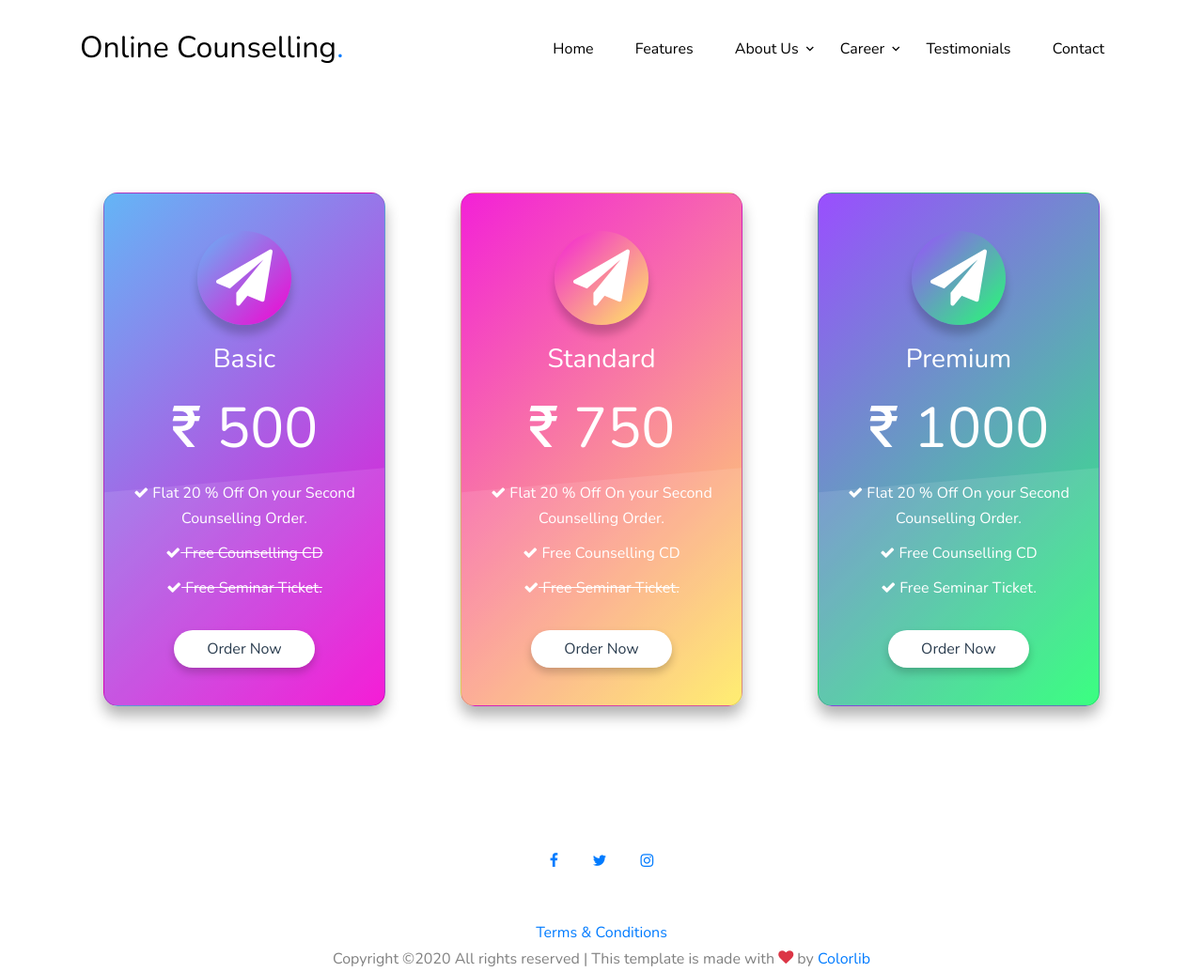
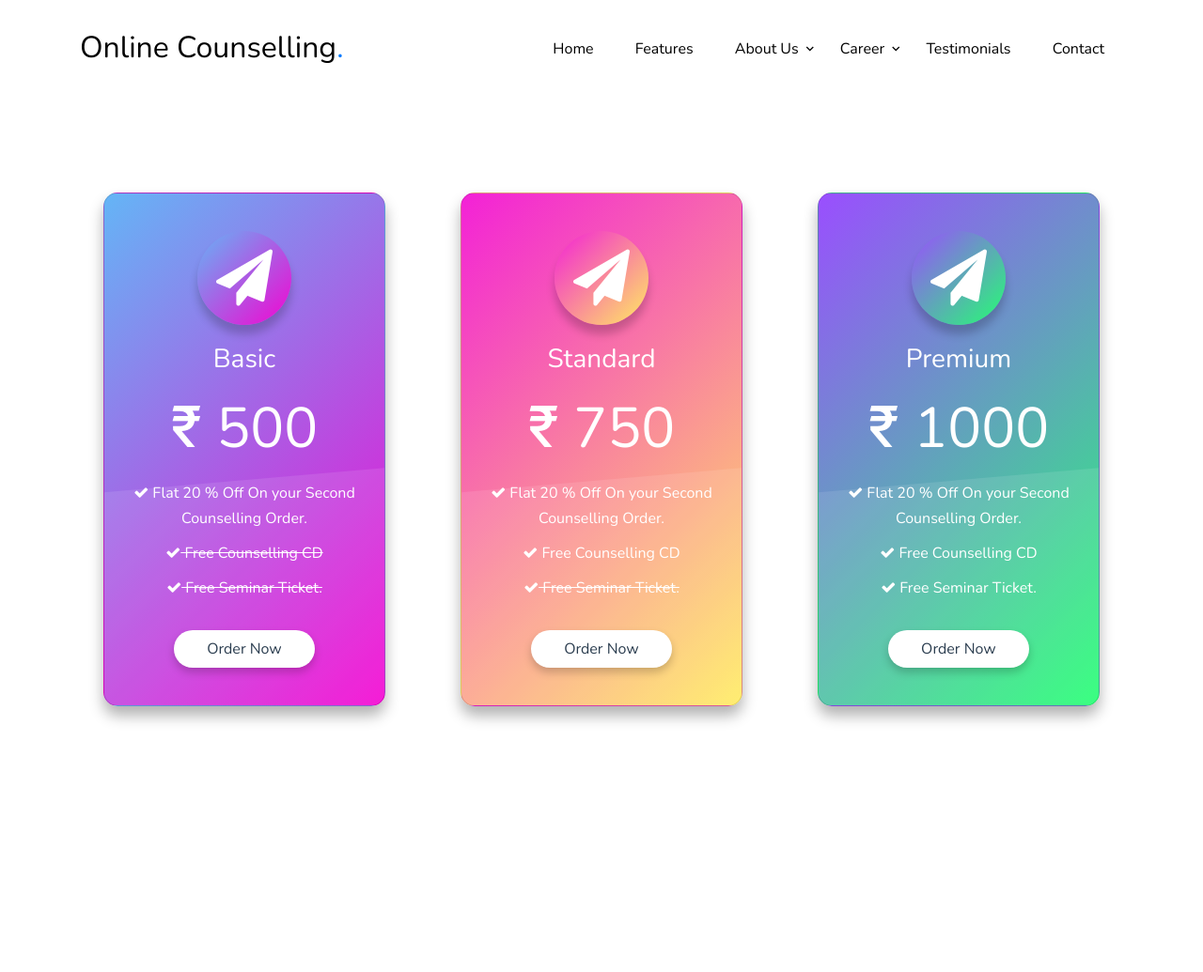
Before and after one commit to mansurimuskan/Online-Counselling, a plain HTML site: page package.html in a window 1280 px wide. Shown: the whole page at 94% size. After the commit the page ends 905 px from the top, so only its background shows below. Drawn offline with nearby package versions, Linux system fonts and the light colour scheme; files whose address does not match are found by name.

Commit message:
Update package.html

```diff
--- a/package.html
+++ b/package.html
@@ -143,29 +143,8 @@
         </div>
     </section>
 
-						<div class="footer py-5b text-center">
-				<div class="container">
-					<div class="row mb-5">
-						<div class="col-12">
-							<p class="mb-0">
-								<a href="#" class="p-3"><span class="icon-facebook"></span></a>
-								<a href="#" class="p-3"><span class="icon-twitter"></span></a>
-								<a href="#" class="p-3"><span class="icon-instagram"></span></a>
-							</p>
-						</div>
-					</div>
-					<a href="t&c.html">Terms & Conditions</a>
-					<div class="row">
-						<div class="col-md-12">
-							<p class="mb-0">
-								<!-- Link back to Colorlib can't be removed. Template is licensed under CC BY 3.0. -->
-								Copyright &copy;<script>document.write(new Date().getFullYear());</script> All rights reserved | This template is made with <i class="icon-heart text-danger" aria-hidden="true"></i> by <a href="https://colorlib.com" target="_blank" >Colorlib</a>
-								<!-- Link back to Colorlib can't be removed. Template is licensed under CC BY 3.0. -->
-							</p>
-						</div>
-					</div>
-				</div>
-			</div>
+
+
 			<script src="js/jquery-3.3.1.min.js"></script>
 			<script src="js/jquery-ui.js"></script>
 			<script src="js/popper.min.js"></script>
```
